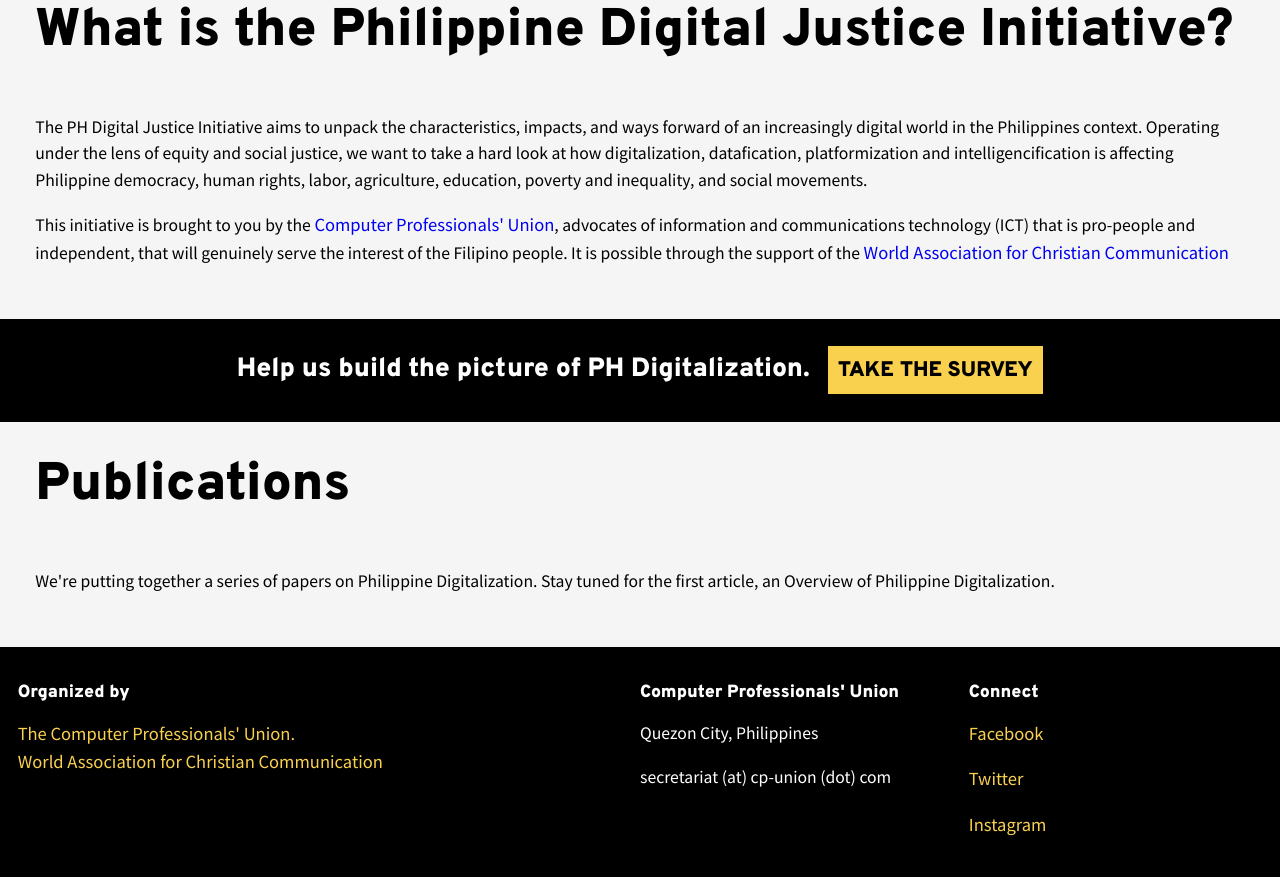
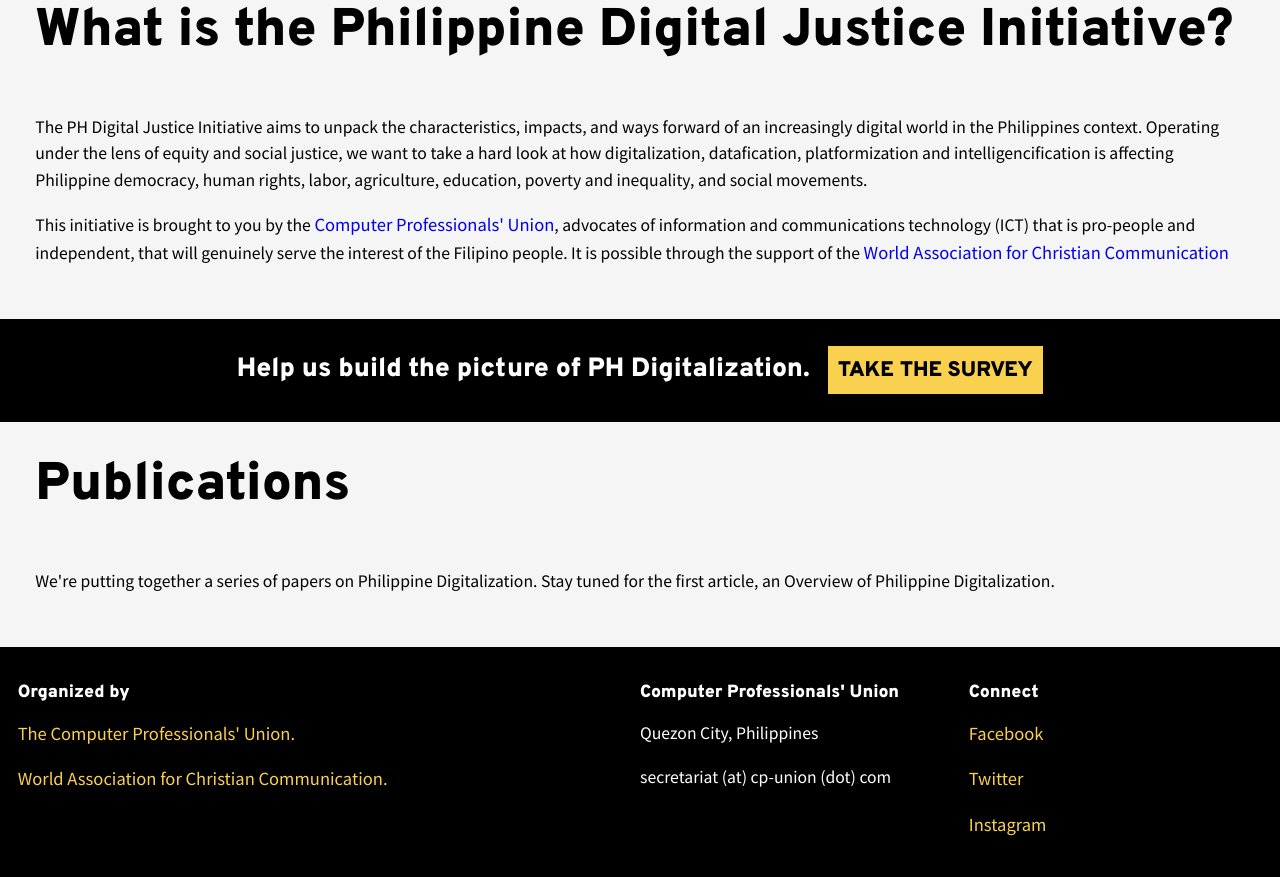
Before and after one commit to random-sampler/random-sampler.github.io, a plain HTML site: page index.html in a window 1280 px wide. Shown: the part 1702-2579 px from the top of the page. Drawn offline with Linux system fonts and the light colour scheme.

Commit message:
fixed spacing of CPU and WACC in footer

```diff
--- a/index.html
+++ b/index.html
@@ -110,18 +110,18 @@ walled gardens of proprietary platforms and knowledge, hyper-surveillance, lack
 <div class="footer section card-container" id="footer">
 	<div class="footer content card" id="foot1">
 		<h4>Organized by</h4>
-		<div><span><a href="https://www.cp-union.com">The Computer Professionals' Union.</a></span></div>
-		<div><span><a href="https://waccglobal.org/">World Association for Christian Communication</a></span></div>
+			<p><a href="https://www.cp-union.com">The Computer Professionals' Union.</a></p>
+			<p><a href="https://waccglobal.org/">World Association for Christian Communication.</a></p>
     </div>
     <div class="footer content card" id="foot2">
 		<h4>Computer Professionals' Union</h4>
-		<p>Quezon City, Philippines</p>
-        <p>secretariat (at) cp-union (dot) com</p>
+			<p>Quezon City, Philippines</p>
+      <p>secretariat (at) cp-union (dot) com</p>
     </div>
     <div class="footer content card" id="foot3">
 		<h4>Connect</h4>
 		<p><a href="https://www.facebook.com/CPUnion/">Facebook</a> </p>
-        <p><a href="https://twitter.com/cp_union">Twitter</a></p>
+      <p><a href="https://twitter.com/cp_union">Twitter</a></p>
 		<p><a href="https://www.instagram.com/cpu_ph/">Instagram</a></p>
     </div>
 </div>
```
